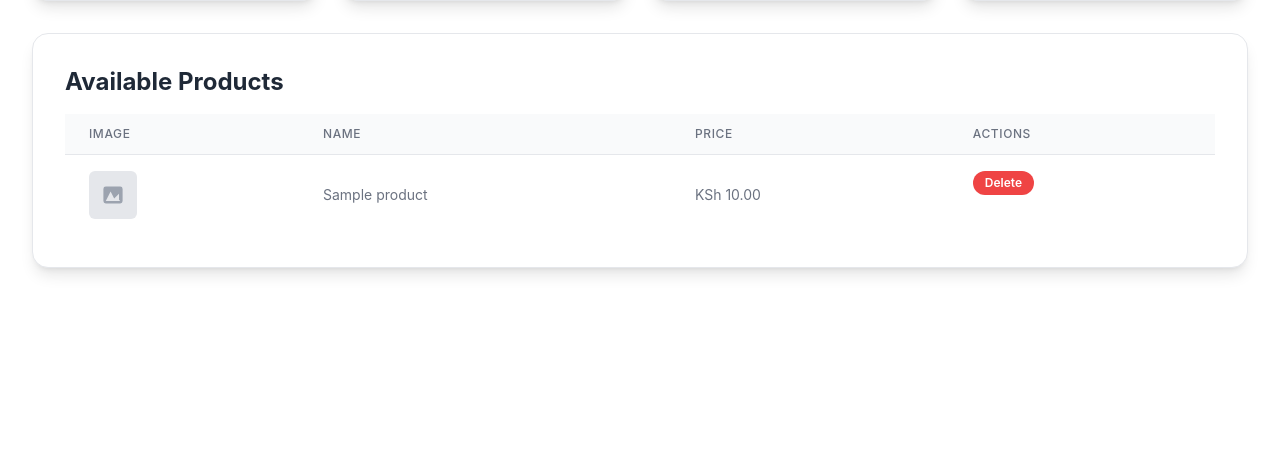
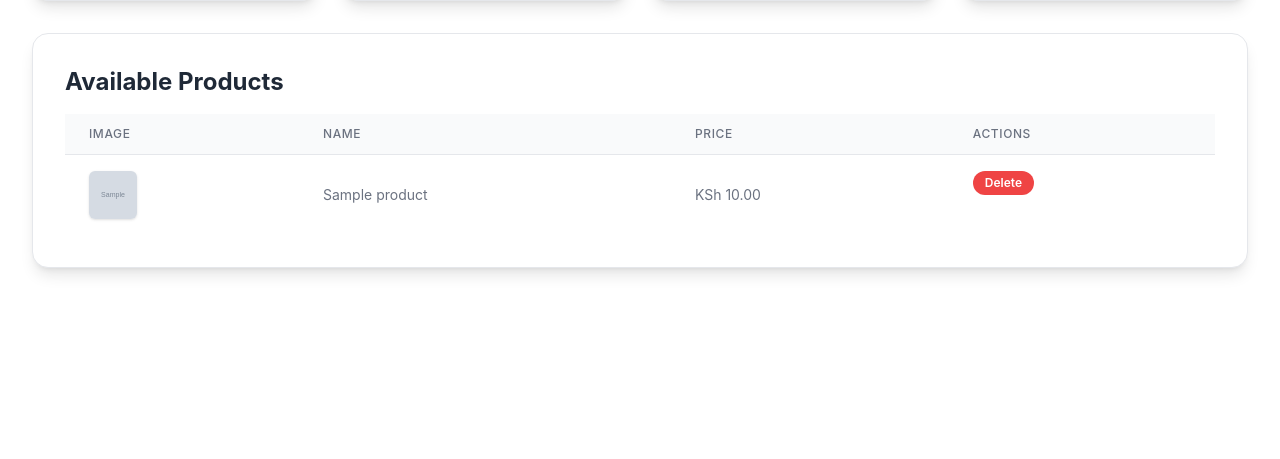
Before and after one commit to mubeakungu/pos_system, a Flask app: template templates/index.html in a window 1280 px wide. Shown: the part 229-688 px from the top of the page. Run offline with Flask 3, Linux system fonts and the light colour scheme; tables that the repository leaves empty hold one stand-in row (values such as "Sample post"); the template is opened without the code that fills it: values that come from a table or form of the project are taken from there, most other values are stand-ins (such as "Sample title", 1, 10 or a date in 2020); grey boxes marked "Sample" are stand-in pictures; some libraries are stand-ins or nearby versions.

Commit message:
Update index.html

```diff
--- a/templates/index.html
+++ b/templates/index.html
@@ -45,8 +45,8 @@
                     {% for product in products %}
                     <tr>
                         <td class="px-6 py-4 whitespace-nowrap text-sm font-medium text-gray-900">
-                            {% if product.image_filename %}
-                                <img src="{{ url_for('static', filename='uploads/' + product.image_filename) }}" alt="{{ product.name }}" class="w-12 h-12 object-cover rounded-md shadow">
+                            {% if product.image_url %}
+                                <img src="{{ product.image_url }}" alt="{{ product.name }}" class="w-12 h-12 object-cover rounded-md shadow">
                             {% else %}
                                 <div class="w-12 h-12 bg-gray-200 rounded-md flex items-center justify-center text-gray-400">
                                     <svg class="w-6 h-6" fill="currentColor" viewBox="0 0 20 20">
```
